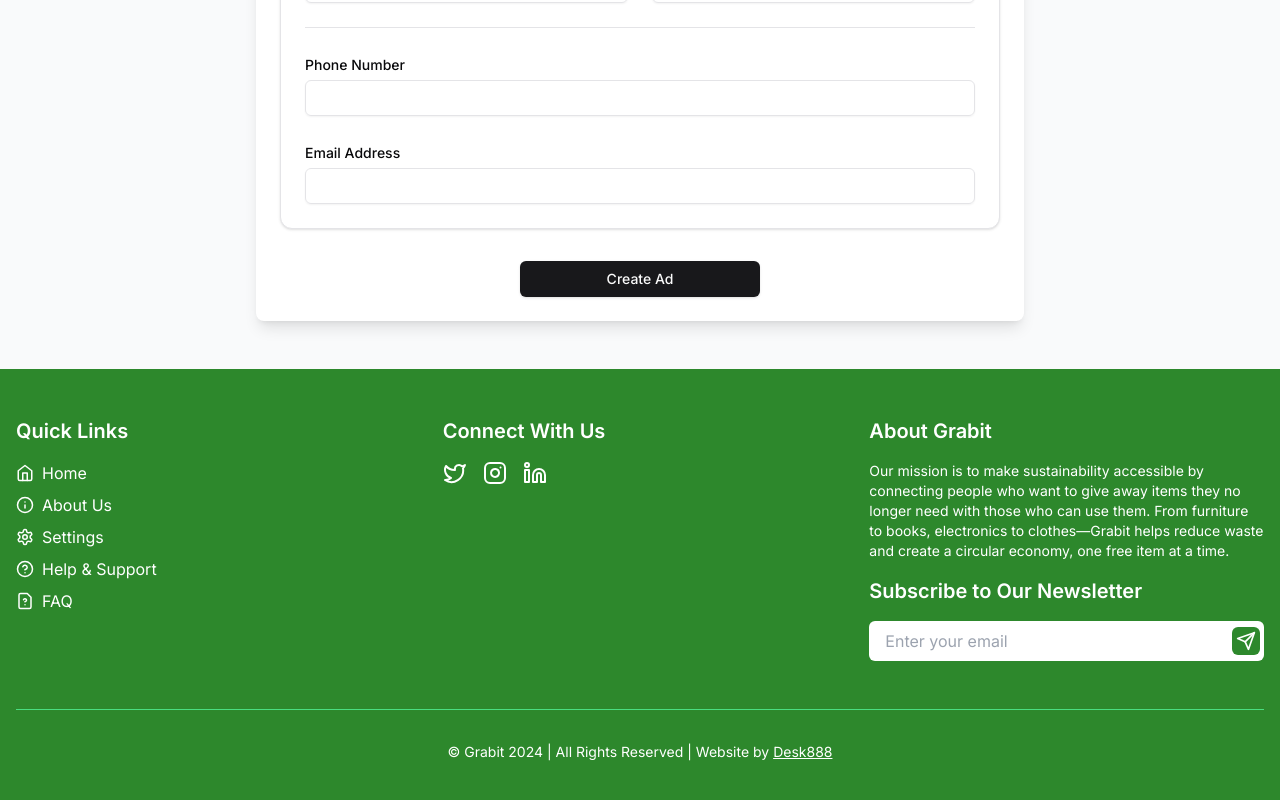
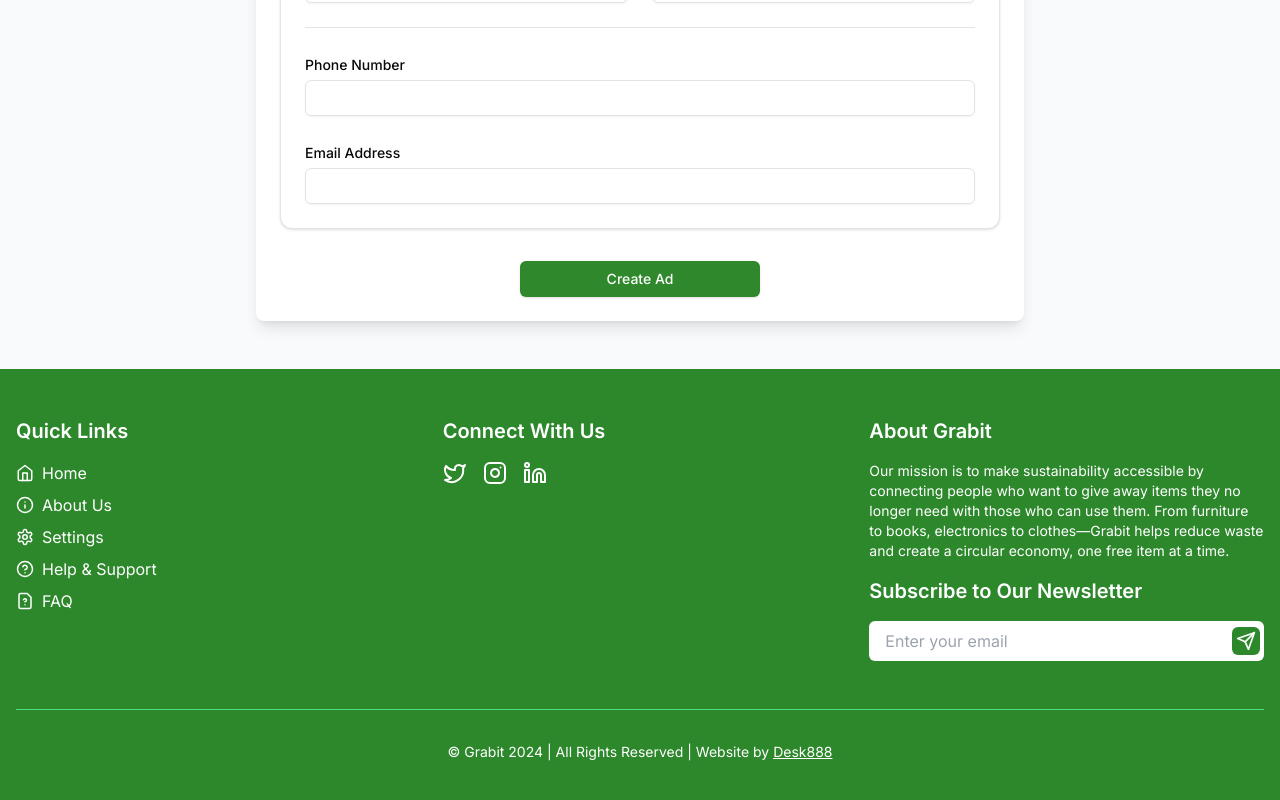
Before and after one commit to Desk888/grabit-ui, a Next.js app: page /new_product in a window 1280 px wide. Shown: the part 1179-1979 px from the top of the page. Built offline with nearby package versions, Linux system fonts and the light colour scheme.

Commit message:
Changed button colour

```diff
--- a/src/components/layout/CreateAdForm.tsx
+++ b/src/components/layout/CreateAdForm.tsx
@@ -252,8 +252,8 @@ export default function CreateAdForm() {
       </Card>
 
       <div className="flex justify-center">
-  <Button type="submit" className="w-1/3">Create Ad</Button>
-</div>
+        <Button type="submit" className="w-1/3 bg-[#2F892C] text-white">Create Ad</Button>
+      </div>
     </form>
   )
 }
```
